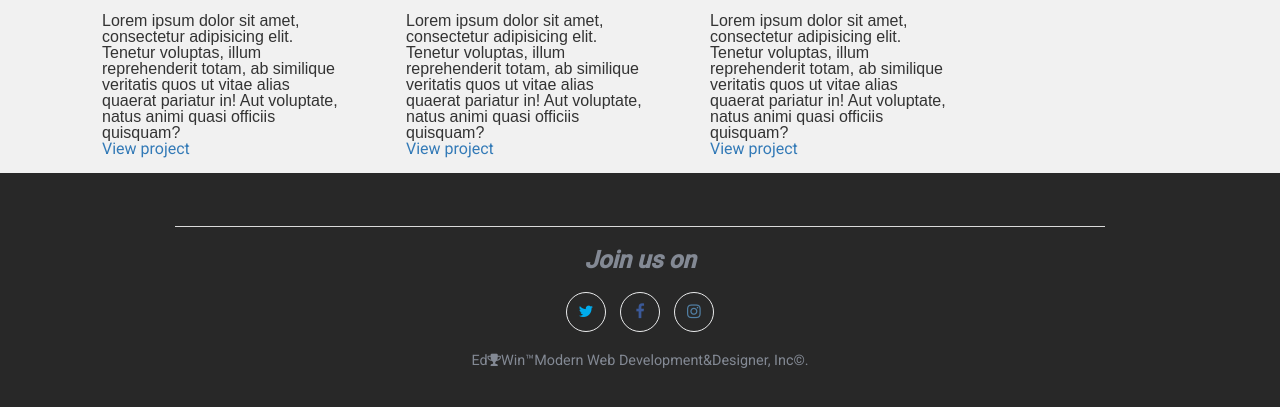
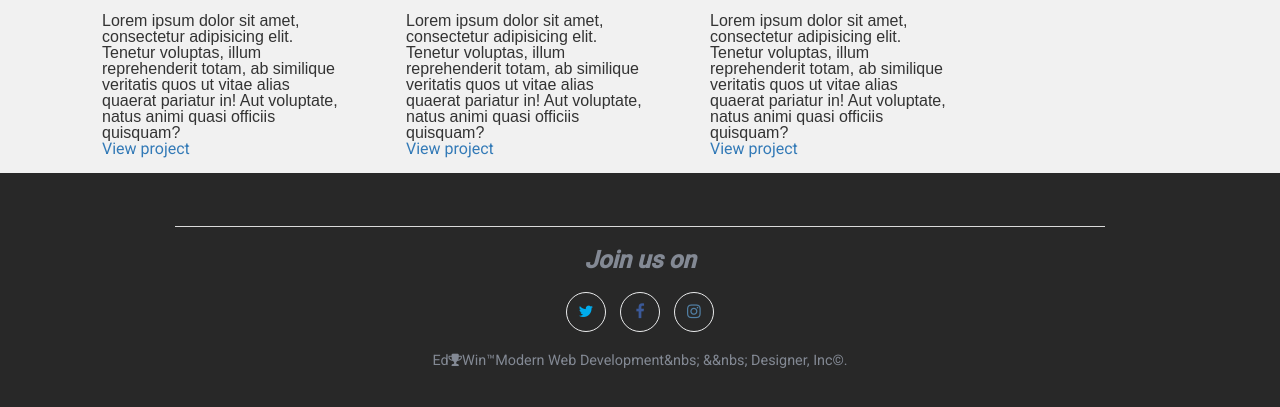
Before and after one commit to yeye07/ed-win-portfolio, a plain HTML site: page index.html in a window 1280 px wide. Shown: the part 1405-1812 px from the top of the page. Drawn offline with nearby package versions, Linux system fonts and the light colour scheme; a web font is replaced by a local one.

Commit message:
reason for adding changes

```diff
--- a/index.html
+++ b/index.html
@@ -149,7 +149,7 @@
  </li>
 </ul>
 <span class="copy">
-    Ed<i class="fa fa-trophy"></i>Win&trade;Modern Web Development&#38;Designer, Inc&copy;.
+    Ed<i class="fa fa-trophy"></i>Win&trade;Modern Web Development&nbs; &#38;&nbs; Designer, Inc&copy;.
 </span>
         </div>
 
```
